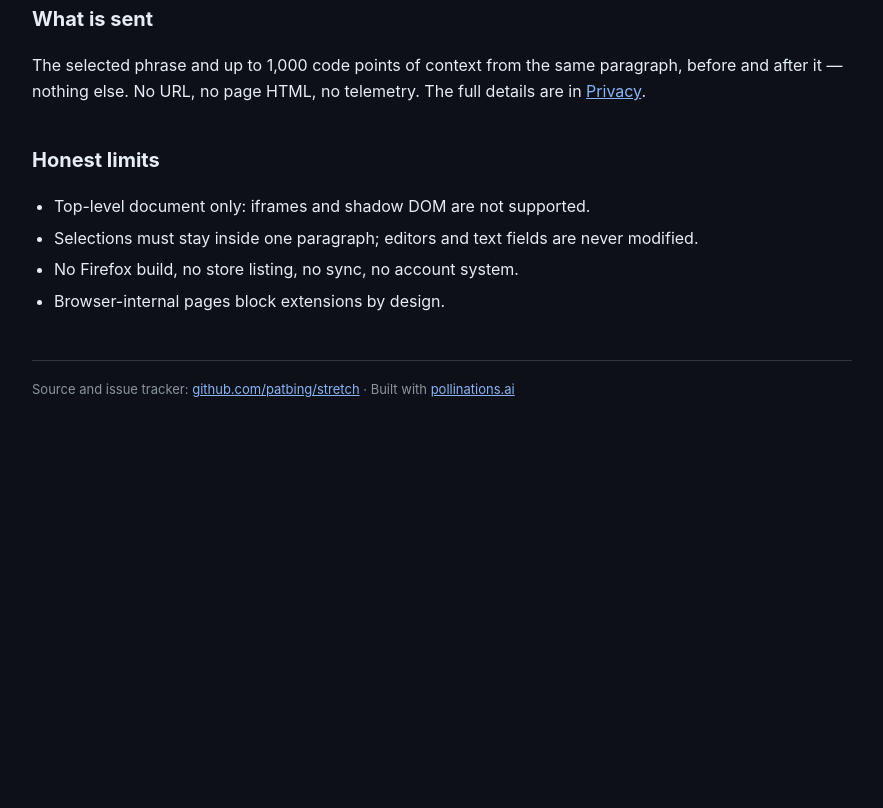
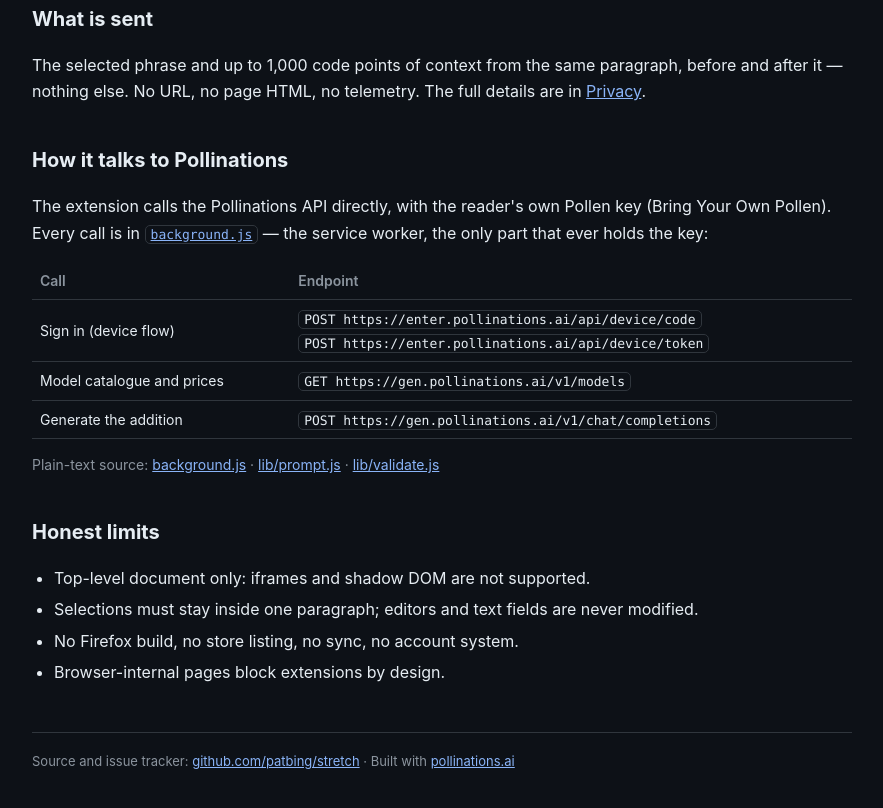
Before and after one commit to patbing/stretch, a browser extension: page index.html in a window 1280 px wide. Shown: the part 1688-2496 px from the top of the page, without its empty margins (198-1081 px from the left). Before the commit the page ends 2160 px from the top, so only its background shows below. Drawn offline with Linux system fonts and the light colour scheme.

Commit message:
docs: state the Pollinations integration on the install page\n\nThe app pre-review asked for a verifiable artifact showing where the\nextension calls Pollinations. The install page now lists the three\nendpoints (device code, device token, models, chat completions) and links\nthe plain-text source files.

```diff
--- a/index.html
+++ b/index.html
@@ -161,6 +161,35 @@
         <a href="privacy.html">Privacy</a>.
       </p>
 
+      <h2>How it talks to Pollinations</h2>
+      <p>
+        The extension calls the Pollinations API directly, with the reader's own Pollen key
+        (Bring Your Own Pollen). Every call is in
+        <a href="https://github.com/patbing/stretch/blob/main/background.js" target="_blank" rel="noreferrer"><code>background.js</code></a>
+        — the service worker, the only part that ever holds the key:
+      </p>
+      <table>
+        <tr><th>Call</th><th>Endpoint</th></tr>
+        <tr>
+          <td>Sign in (device flow)</td>
+          <td><code>POST https://enter.pollinations.ai/api/device/code</code><br><code>POST https://enter.pollinations.ai/api/device/token</code></td>
+        </tr>
+        <tr>
+          <td>Model catalogue and prices</td>
+          <td><code>GET https://gen.pollinations.ai/v1/models</code></td>
+        </tr>
+        <tr>
+          <td>Generate the addition</td>
+          <td><code>POST https://gen.pollinations.ai/v1/chat/completions</code></td>
+        </tr>
+      </table>
+      <p class="note">
+        Plain-text source:
+        <a href="https://raw.githubusercontent.com/patbing/stretch/main/background.js" target="_blank" rel="noreferrer">background.js</a> ·
+        <a href="https://raw.githubusercontent.com/patbing/stretch/main/lib/prompt.js" target="_blank" rel="noreferrer">lib/prompt.js</a> ·
+        <a href="https://raw.githubusercontent.com/patbing/stretch/main/lib/validate.js" target="_blank" rel="noreferrer">lib/validate.js</a>
+      </p>
+
       <h2>Honest limits</h2>
       <ul>
         <li>Top-level document only: iframes and shadow DOM are not supported.</li>
```
